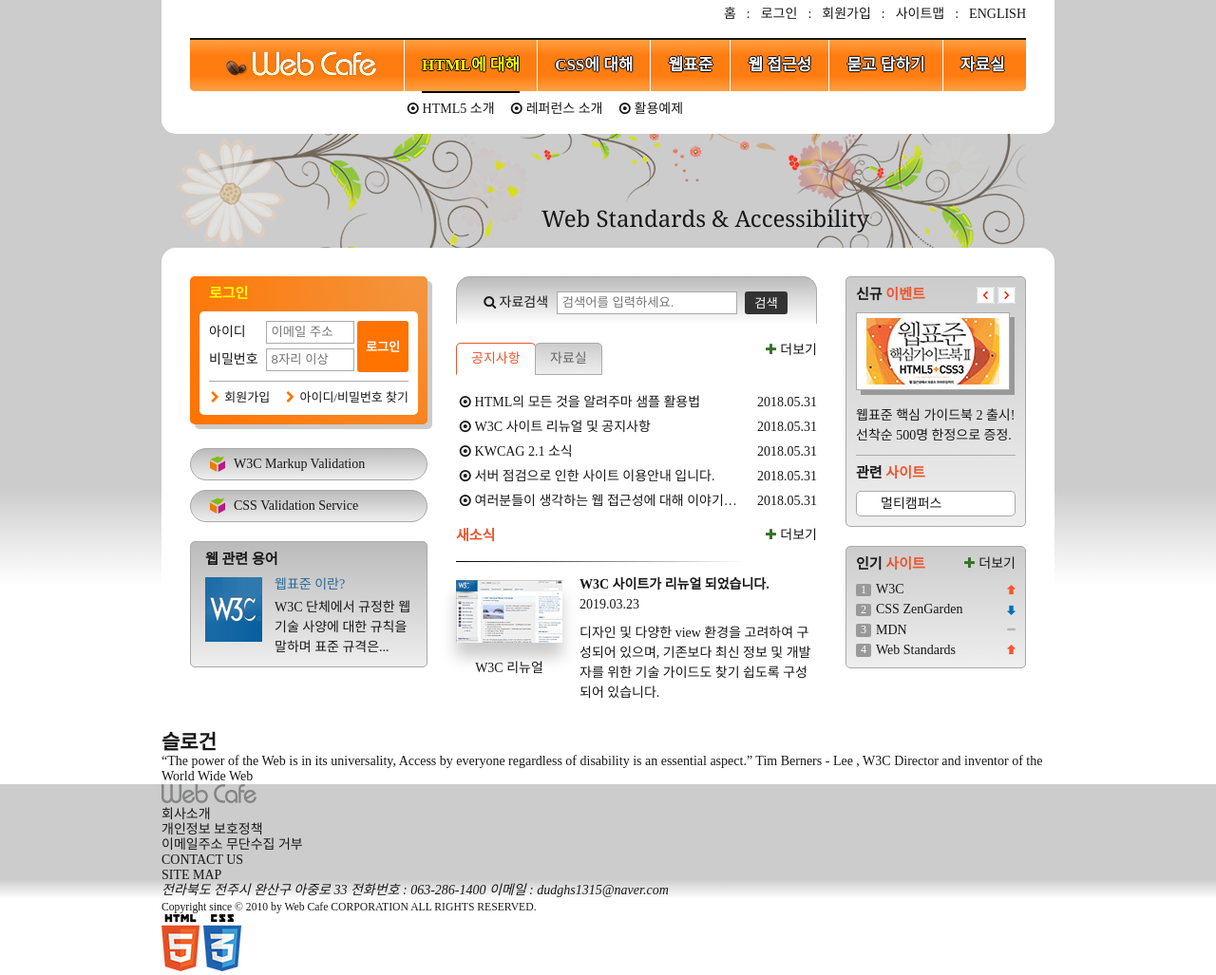
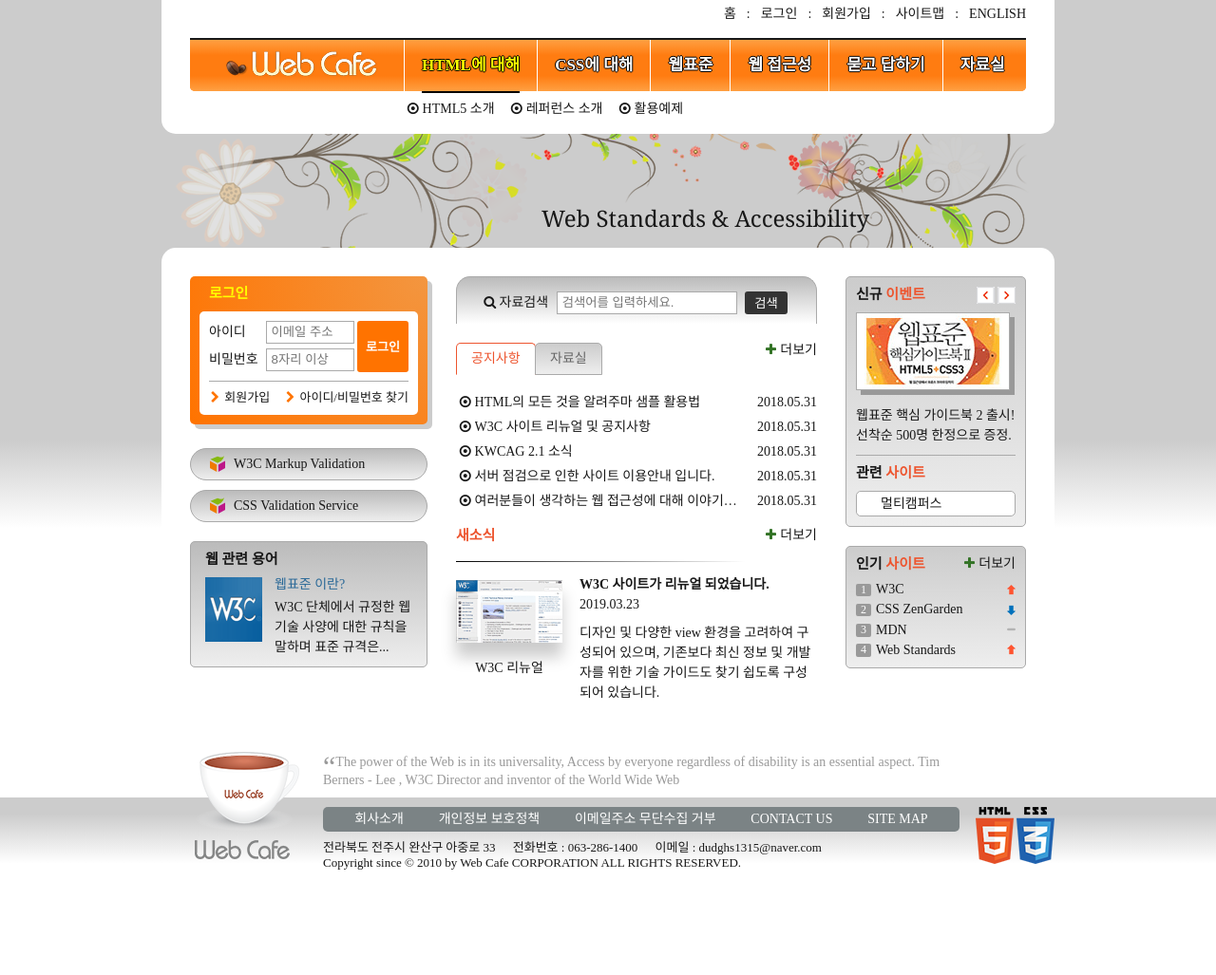
Before and after one commit to bluehone/WebCafe, a plain HTML site: page index.html in a window 1280 px wide. Shown: the whole page at 95% size. After the commit the page ends 927 px from the top, so only its background shows below. Drawn offline with Linux system fonts and the light colour scheme; a web font is replaced by a local one.

Commit message:
슬로건 및 푸터 디자인 완성

```diff
--- a/css/style.css
+++ b/css/style.css
@@ -64,7 +64,7 @@
   margin: 0 auto;
 }
 .bg-footer{
-  background: linear-gradient(to bottom, #ccc,#ccc 50%,#fff 60%,#fff 100%);
+  background: linear-gradient(to bottom, #ccc,#ccc 20%,#fff 80%,#fff 100%);
 }
 
 /* 안내링크 */
@@ -741,3 +741,79 @@
   right: 2px;
   padding: 8px;
 }
+
+/* 슬로건 */
+.slogan{
+  position: relative;
+  padding: 10px 100px 10px 170px;
+  color: #999;
+}
+
+.slogan-heading{
+  width: 110px;
+  height: 83px;
+  font-size: 1.4rem;
+  font-weight: 400;
+  text-align: center;
+  padding-top: 10px;
+  position: absolute;
+  left: 35px;
+  bottom: -35px;
+}
+
+.slogan-heading::before{
+  content: "";
+  position: absolute;
+  top: 0;
+  left: 0;
+  width: 100%;
+  height: 100%;
+  background: url("images/coffee.png") no-repeat;
+}
+
+.slogan-content q::before{
+  font-size: 3rem;
+  position: relative;
+  top: 10px;
+}
+
+.slogan-content q::after{
+  content: "";
+}
+
+/* 푸터 */
+.footer{
+  padding: 10px 100px 10px 170px;
+  position: relative;
+}
+
+.footer-logo{
+position: absolute;
+top: 45px;
+left: 35px;
+}
+
+.guide{
+  background: #7b8385;
+  display: flex;
+  color: #fff;
+  padding: 5px 15px;
+  justify-content: space-around;
+  border-radius: 5px;
+}
+
+.address, .copyright{
+  font-style: normal;
+  font-size: 1.3rem;
+  margin-top: 10px;
+}
+
+.address span{
+  margin-right: 15px;
+}
+
+.badge{
+  position: absolute;
+  top: 10px;
+  right: 0;
+}
```
